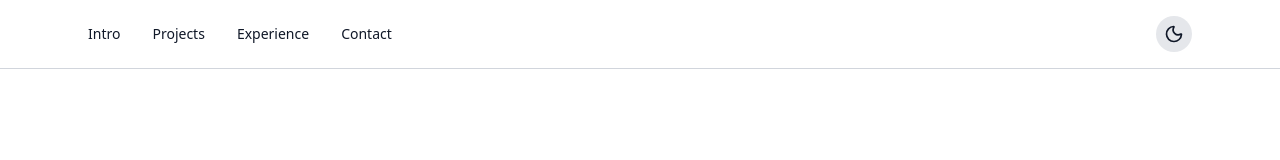
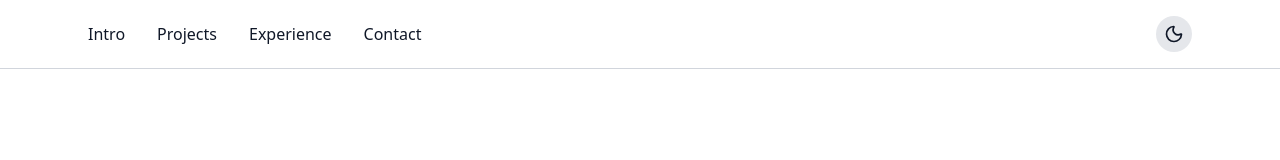
Before and after one commit to ClaytonONeill/portfolio_2025, a React (Vite) app: page / in a window 1280 px wide. Shown: the top 160 px of the page. Built offline with nearby package versions, Linux system fonts and the light colour scheme.

Commit message:
page-updates

```diff
--- a/src/components/Header.jsx
+++ b/src/components/Header.jsx
@@ -20,8 +20,8 @@ const Header = ({ darkMode, toggleDarkMode }) => {
     >
       <nav className="max-w-6xl mx-auto px-6 py-4 flex justify-between items-center">
         {/* Desktop Nav */}
-        <div className="hidden md:flex gap-8 text-sm">
-          <a href="#intro" className="relative group">
+        <div className="hidden md:flex gap-8 text-base">
+          <a href="#intro" className="relative group cursor-pointer">
             Intro
             <span
               className={`${underline} ${
@@ -30,7 +30,7 @@ const Header = ({ darkMode, toggleDarkMode }) => {
             />
           </a>
 
-          <a href="#projects" className="relative group">
+          <a href="#projects" className="relative group cursor-pointer">
             Projects
             <span
               className={`${underline} ${
@@ -39,7 +39,7 @@ const Header = ({ darkMode, toggleDarkMode }) => {
             />
           </a>
 
-          <a href="#experience" className="relative group">
+          <a href="#experience" className="relative group cursor-pointer">
             Experience
             <span
               className={`${underline} ${
@@ -48,7 +48,7 @@ const Header = ({ darkMode, toggleDarkMode }) => {
             />
           </a>
 
-          <a href="#contact" className="relative group">
+          <a href="#contact" className="relative group cursor-pointer">
             Contact
             <span
               className={`${underline} ${
```
